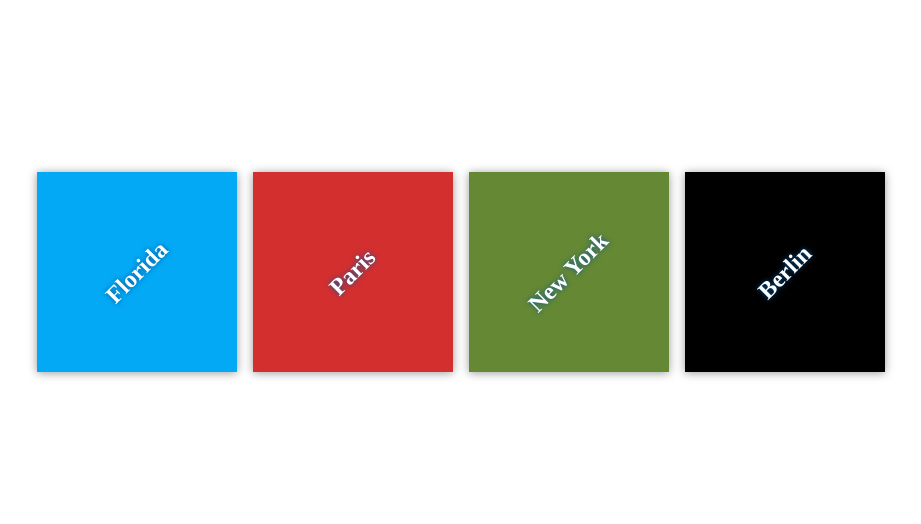
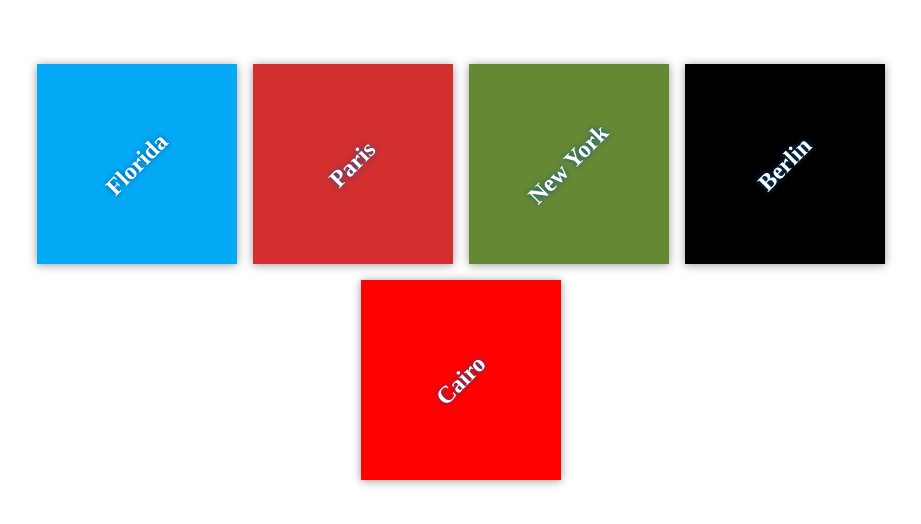
Before and after one commit to i-mw/my-travel-plans, a plain HTML site: page index.html in a window 1280 px wide. Shown: the part 128-652 px from the top of the page, without its empty margins (179-1100 px from the left). Drawn offline with Linux system fonts and the light colour scheme.

Commit message:
Add cairo to travel destinations

```diff
--- a/css/app.css
+++ b/css/app.css
@@ -61,3 +61,7 @@ h2 {
 #berlin {
 		background-color: #000;
 }
+
+#cairo {
+		background-color: #ff0000;
+}
--- a/index.html
+++ b/index.html
@@ -25,6 +25,10 @@
 				<div class="destination" id="berlin">
 					<h2>Berlin</h2>
 				</div>
+
+				<div class="destination" id="cairo">
+					<h2>Cairo</h2>
+				</div>
 			</div>
 		</div>
 	</body>
```
